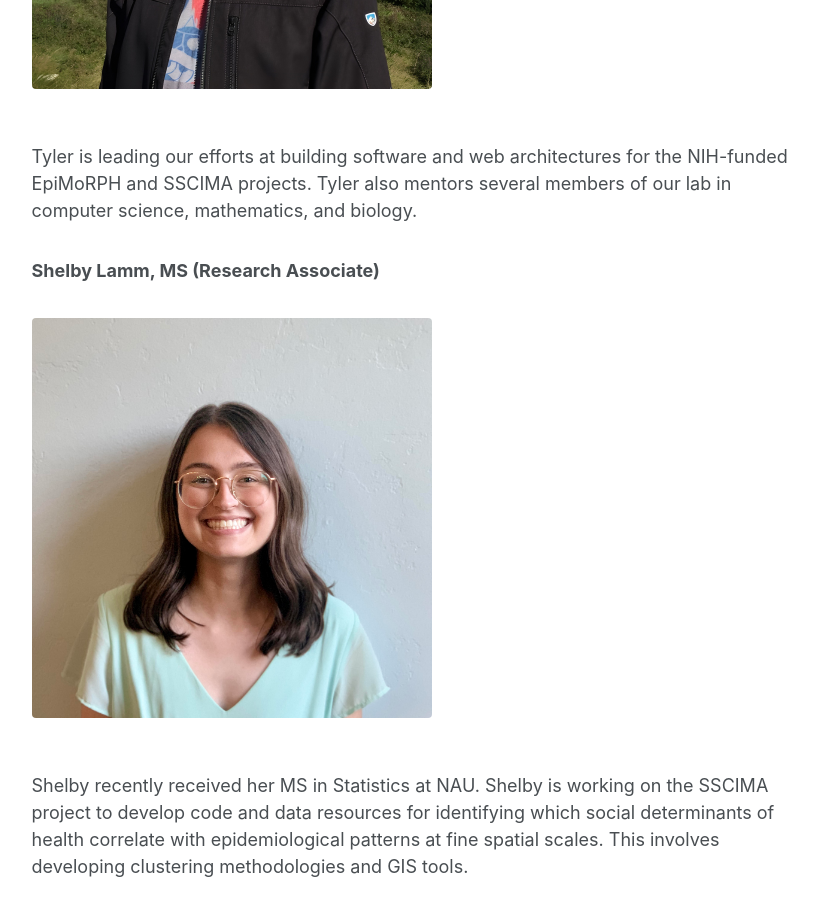
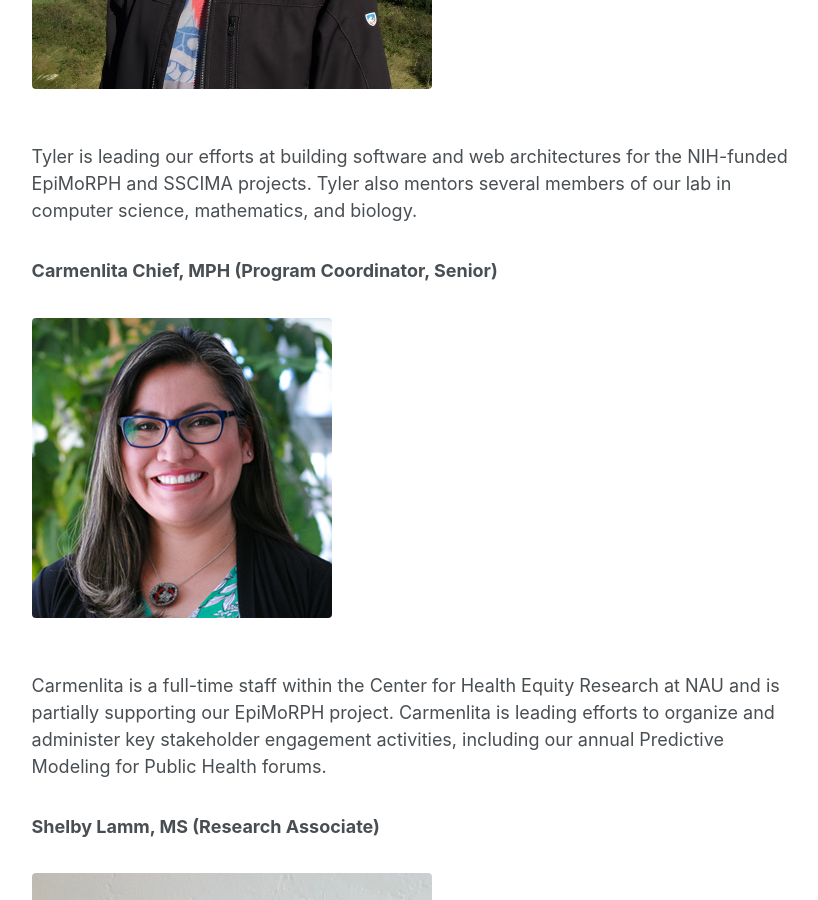
Before and after one commit to jrmihalj/jrmihalj.github.io, a Jekyll site: the page built from _pages/people.md, in a window 1280 px wide and 900 px high, scrolled down 3459 px. Shown: the whole window, without its empty margins (250-1068 px from the left). Built offline with Jekyll 4.4.1, drawn with Linux system fonts in a browser that asks for light colours; our own code applies the rules of GitHub Pages for plain Markdown files.

Commit message:
add Carm

```diff
--- a/_pages/people.md
+++ b/_pages/people.md
@@ -52,6 +52,14 @@ Kayode obtained a PhD in infectious disease modeling using statistical and mathe
 </figure>
 
 Tyler is leading our efforts at building software and web architectures for the NIH-funded EpiMoRPH and SSCIMA projects. Tyler also mentors several members of our lab in computer science, mathematics, and biology.
+
+### Carmenlita Chief, MPH (Program Coordinator, Senior)
+
+<figure>
+  <img src="/images/carm.jpg" style="float:left;width:300px;height:300px">
+</figure>
+
+Carmenlita is a full-time staff within the Center for Health Equity Research at NAU and is partially supporting our EpiMoRPH project. Carmenlita is leading efforts to organize and administer key stakeholder engagement activities, including our annual Predictive Modeling for Public Health forums.
 
 ### Shelby Lamm, MS (Research Associate)
 
```
